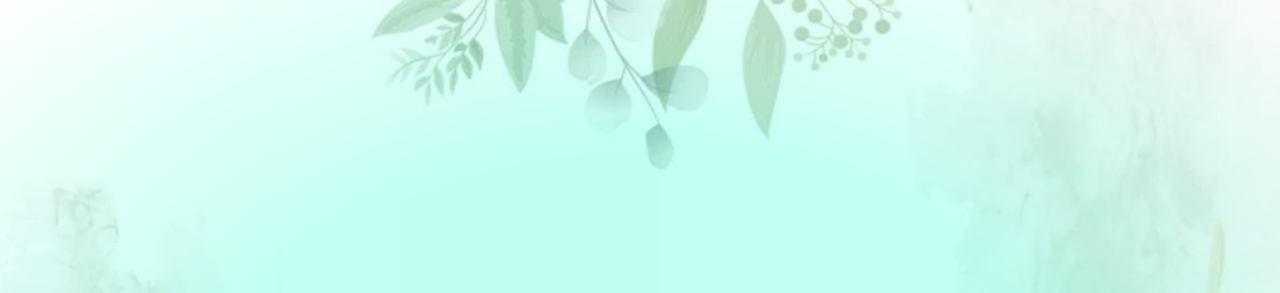
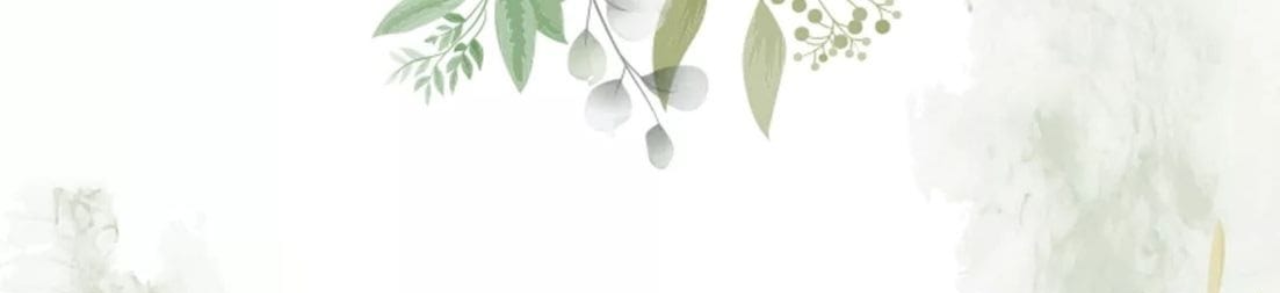
Before and after one commit to arpitam4/Detoxify, a website: page public/testscore.html in a window 1280 px wide. Shown: the top 293 px of the page. Drawn offline with Linux system fonts and the light colour scheme.

```diff
--- a/public/indexst.css
+++ b/public/indexst.css
@@ -9,7 +9,7 @@
     position: absolute;
     width: 100%;
     height: 100vh; /* Cover entire viewport height */
-    background-image: radial-gradient(#83ffe8 43.69%, #fff); /* Radial background */
+    background-image: radial-gradient(#83ffe8 43.69%, #fff); /*Radial background */
   }
 
   .background-image {
@@ -20,7 +20,7 @@
     height: 100%;
     background-image: url('src/back.jpg'); /* Replace 'your-image.jpg' with your image path */
     background-size: cover;
-    opacity: 0.5; /* Adjust opacity as needed */
+    /* opacity: 0.5;  Adjust opacity as needed */
   }
 
   .text-overlay {
```
